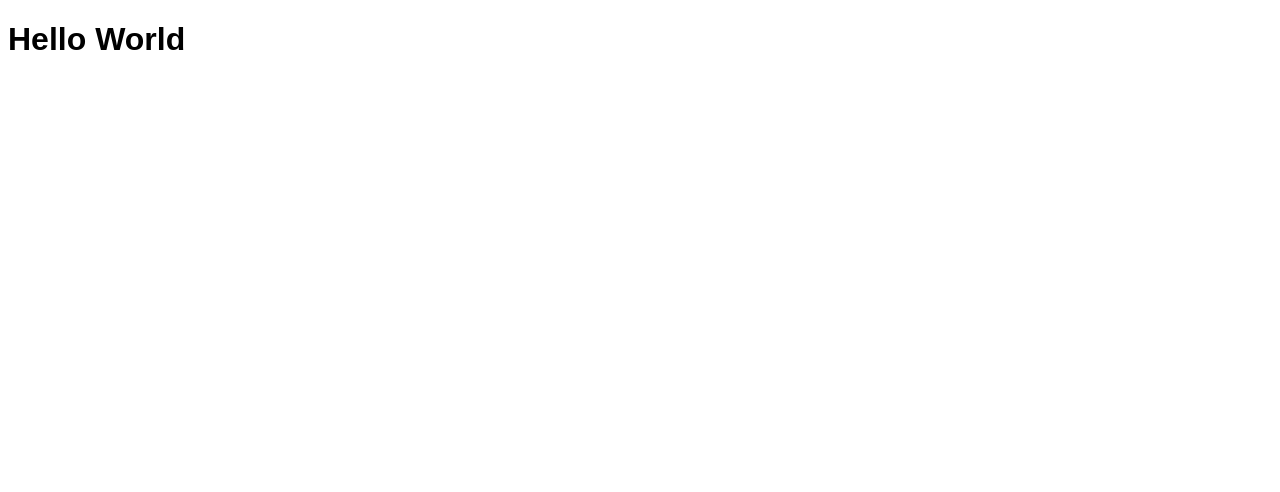
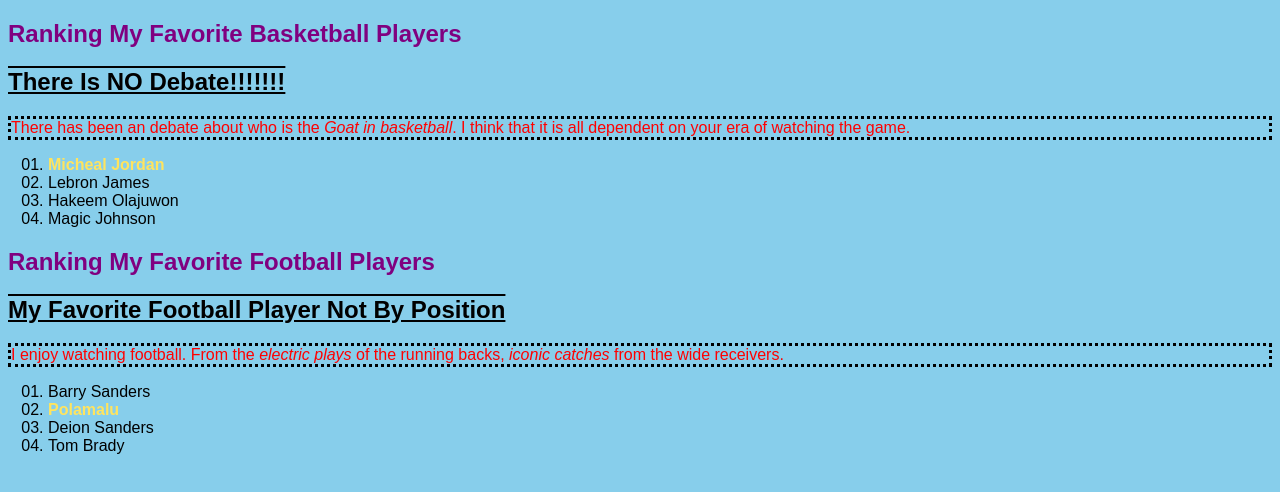
Before and after one commit to laperkins2/css-practice-jan-2024lp, a plain HTML site: page index.html in a window 1280 px wide. Drawn offline with Linux system fonts and the light colour scheme.

Commit message:
created html/css style

```diff
--- a/index.html
+++ b/index.html
@@ -1,15 +1,40 @@
 <!DOCTYPE html>
 <html lang="en">
   <head>
-  <meta charset="UTF-8">
-  <meta name="viewport" content="width=device-width, initial-scale=1.0">
+    <meta charset="UTF-8" />
+    <meta name="viewport" content="width=device-width, initial-scale=1.0" />
     <title>CSS Practice</title>
-  <link rel="stylesheet" href="style.css">
+    <link rel="stylesheet" href="style.css" />
   </head>
   <body>
-  <h1>Hello World</h1>
-
-
+    <article>
+      <h1>Ranking My Favorite Basketball Players</h1>
+      <h2>There Is NO Debate!!!!!!!</h2>
+      <p>
+        There has been an debate about who is the <em>Goat in basketball</em>. I
+        think that it is all dependent on your era of watching the game.
+      </p>
+      <ul>
+        <li><strong>Micheal Jordan</strong></li>
+        <li>Lebron James</li>
+        <li>Hakeem Olajuwon</li>
+        <li>Magic Johnson</li>
+      </ul>
+    </article>
+    <article>
+      <h1>Ranking My Favorite Football Players</h1>
+      <h2>My Favorite Football Player Not By Position</h2>
+      <p>
+        I enjoy watching football. From the <em>electric plays</em> of the
+        running backs, <em>iconic catches</em> from the wide receivers.
+      </p>
+      <ul>
+        <li>Barry Sanders</li>
+        <li><strong>Polamalu</strong></li>
+        <li>Deion Sanders</li>
+        <li>Tom Brady</li>
+      </ul>
+    </article>
 
     <script src="script.js"></script>
   </body>
--- a/style.css
+++ b/style.css
@@ -1,7 +1,20 @@
 body {
   font-family: Arial;
+  background-color: skyblue;
 }
-
+ul {
+  list-style-type: decimal-leading-zero;
+}
 p {
-  color: slategray;
+  color: red;
+  border: dotted black;
 }
+h2 {
+  text-decoration: overline underline;
+}
+h1 {
+  color: purple;
+}
+strong {
+  color: #ffe45e;
+}
```
Also changed, not shown: 1 other file. Lines whose indentation alone changed are shown as unchanged.
